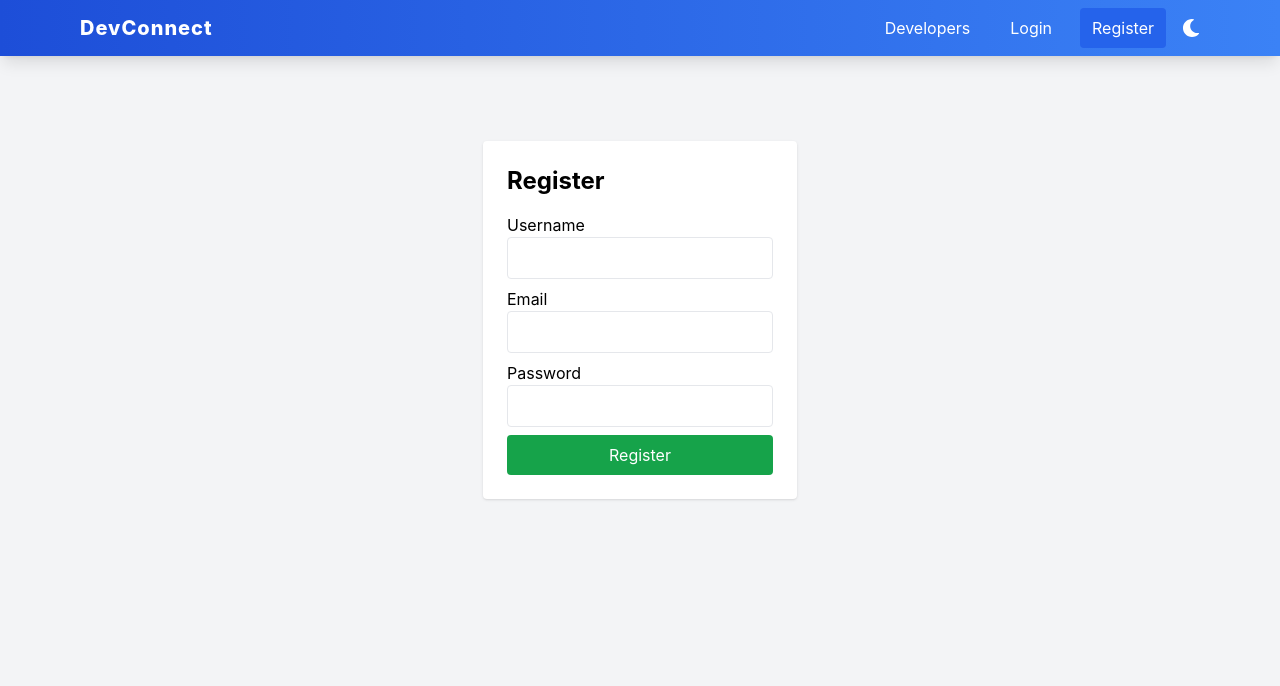
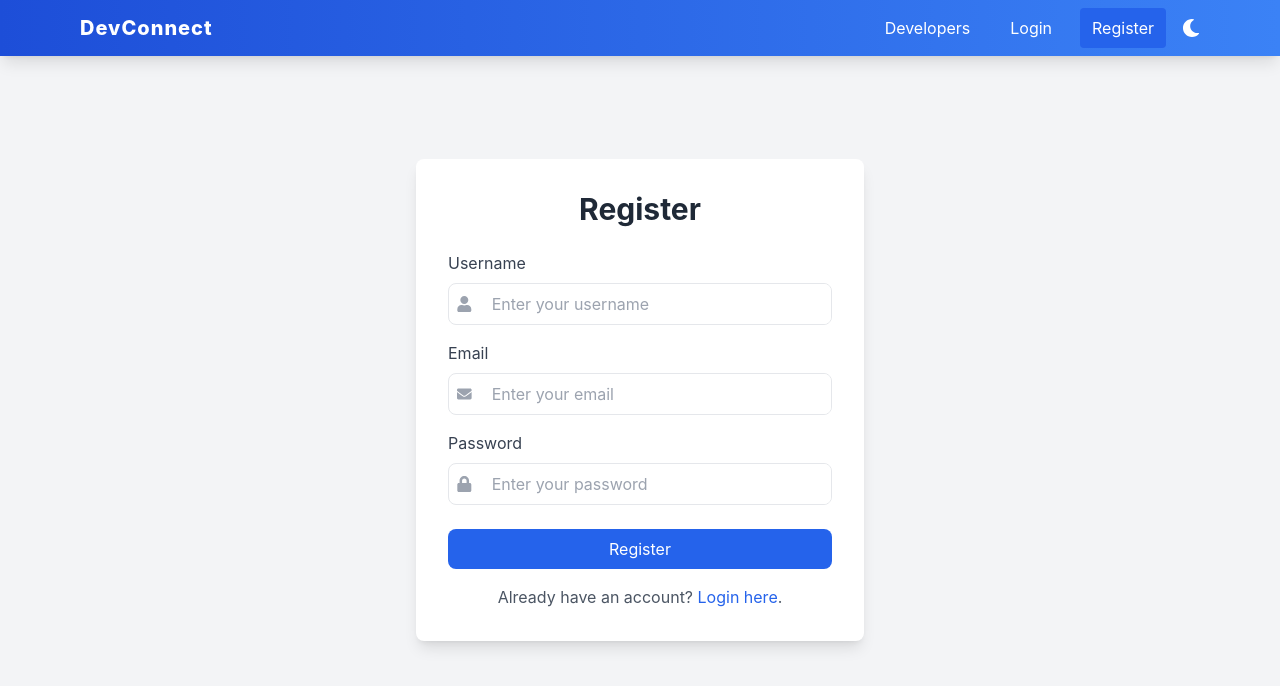
Before and after one commit to SetFodi/devconnect, a React (Create React App) app in the folder devconnect-frontend/: page /register in a window 1280 px wide. Shown: the top 686 px of the page. Built offline with nearby package versions, Linux system fonts and the light colour scheme.

Commit message:
login and register + feed authorization

```diff
--- a/devconnect-frontend/src/pages/Feed.js
+++ b/devconnect-frontend/src/pages/Feed.js
@@ -8,6 +8,7 @@ import { toast } from 'react-toastify';
 import ClipLoader from 'react-spinners/ClipLoader'; // For loading spinner
 import InfiniteScroll from 'react-infinite-scroll-component';
 import { motion, AnimatePresence } from 'framer-motion';
+import { Link } from 'react-router-dom';
 
 export default function Feed() {
   const [posts, setPosts] = useState([]);
@@ -21,14 +22,9 @@ export default function Feed() {
   const fetchPosts = async (currentPage = 1) => {
     setLoading(true);
     try {
-      const res = await axios.get(
-        auth.token
-          ? `http://localhost:5000/api/posts/me?page=${currentPage}`
-          : `http://localhost:5000/api/posts?page=${currentPage}`,
-        auth.token
-          ? { headers: { Authorization: `Bearer ${auth.token}` } }
-          : {}
-      );
+      if (!auth.token) {
+        // If not authenticated, fetch public posts or do nothing
+        const res = await axios.get(`http://localhost:5000/api/posts?page=${currentPage}`);
         const fetchedPosts = res.data;
 
         if (fetchedPosts.length === 0) {
@@ -42,6 +38,25 @@ export default function Feed() {
             return [...prev, ...newPosts];
           });
         }
+      } else {
+        // If authenticated, fetch user-specific posts
+        const res = await axios.get(`http://localhost:5000/api/posts/me?page=${currentPage}`, {
+          headers: { Authorization: `Bearer ${auth.token}` }
+        });
+        const fetchedPosts = res.data;
+
+        if (fetchedPosts.length === 0) {
+          setHasMore(false);
+        } else {
+          setPosts((prev) => {
+            // Prevent duplication by ensuring unique posts
+            const newPosts = fetchedPosts.filter(
+              (fetchedPost) => !prev.some((prevPost) => prevPost.id === fetchedPost.id)
+            );
+            return [...prev, ...newPosts];
+          });
+        }
+      }
     } catch (err) {
       console.error(err);
       toast.error('Error loading posts.');
@@ -52,6 +67,7 @@ export default function Feed() {
 
   useEffect(() => {
     fetchPosts();
+    // eslint-disable-next-line react-hooks/exhaustive-deps
   }, [auth.token]);
 
   // Handle creating a new post
@@ -96,6 +112,28 @@ export default function Feed() {
     toast.success('Post deleted successfully.');
   };
 
+  if (!auth.token) {
+    // If not authenticated, show a prompt to log in
+    return (
+      <div className="flex flex-col justify-center items-center min-h-screen bg-gray-100 dark:bg-gray-900 px-4">
+        <div className="max-w-md bg-white dark:bg-gray-800 p-8 rounded-lg shadow-lg text-center">
+          <h2 className="text-3xl font-bold mb-4 text-gray-800 dark:text-gray-100">Welcome to DevConnect!</h2>
+          <p className="text-gray-600 dark:text-gray-300 mb-6">
+            To view and interact with the developer feed, please log in or register an account.
+          </p>
+          <div className="flex justify-center space-x-4">
+            <Link to="/login" className="bg-blue-600 text-white px-4 py-2 rounded hover:bg-blue-700 transition-colors duration-300">
+              Login
+            </Link>
+            <Link to="/register" className="bg-green-600 text-white px-4 py-2 rounded hover:bg-green-700 transition-colors duration-300">
+              Register
+            </Link>
+          </div>
+        </div>
+      </div>
+    );
+  }
+
   return (
     <div className="max-w-3xl mx-auto p-4 pt-24">
       <h1 className="text-4xl font-extrabold mb-6 text-center text-gradient bg-gradient-to-r from-blue-500 to-purple-500 bg-clip-text text-transparent">
@@ -114,6 +152,7 @@ export default function Feed() {
             placeholder="Share something amazing..."
             value={newPost}
             onChange={(e) => setNewPost(e.target.value)}
+            aria-label="New Post Content"
           />
           <button
             onClick={handleCreatePost}
--- a/devconnect-frontend/src/pages/Login.js
+++ b/devconnect-frontend/src/pages/Login.js
@@ -2,55 +2,113 @@
 import React, { useState, useContext } from 'react';
 import axios from 'axios';
 import { AuthContext } from '../context/AuthContext';
-import { useNavigate } from 'react-router-dom';
+import { useNavigate, Link } from 'react-router-dom';
+import { FaEnvelope, FaLock } from 'react-icons/fa';
+import { toast } from 'react-toastify';
 
 export default function Login() {
   const [formData, setFormData] = useState({ email: '', password: '' });
   const { login } = useContext(AuthContext);
   const navigate = useNavigate();
+  const [errors, setErrors] = useState({});
 
   const handleChange = (e) => {
     setFormData({...formData, [e.target.name]: e.target.value});
+    setErrors({...errors, [e.target.name]: ''});
   };
+
+  const validate = () => {
+    const newErrors = {};
+    if (!formData.email.trim()) newErrors.email = 'Email is required';
+    if (!formData.password.trim()) newErrors.password = 'Password is required';
+    return newErrors;
+  }
 
   const handleSubmit = async (e) => {
     e.preventDefault();
+    const validationErrors = validate();
+    if(Object.keys(validationErrors).length > 0){
+      setErrors(validationErrors);
+      return;
+    }
+
     try {
+      setErrors({});
       const res = await axios.post('http://localhost:5000/api/auth/login', formData);
+      toast.success('Logged in successfully!');
       login(res.data.token, res.data.user);
       navigate('/');
     } catch (err) {
-      alert(err.response.data.message || 'Error logging in');
+      console.error(err);
+      const message = err.response?.data?.message || 'Error logging in';
+      toast.error(message);
+      if (message.includes('Invalid credentials')) {
+        setErrors({ email: message, password: message });
+      }
     }
   };
 
   return (
-    <div className="flex justify-center items-center h-[80vh]">
-      <form onSubmit={handleSubmit} className="shadow p-6 bg-white rounded">
-        <h2 className="text-2xl font-bold mb-4">Login</h2>
-        <div className="mb-2">
-          <label className="block">Email</label>
+    <div className="flex justify-center items-center min-h-screen bg-gray-100 dark:bg-gray-900 px-4">
+      <form onSubmit={handleSubmit} className="w-full max-w-md bg-white dark:bg-gray-800 p-8 rounded-lg shadow-lg">
+        <h2 className="text-3xl font-bold mb-6 text-center text-gray-800 dark:text-gray-100">Login</h2>
+
+        {/* Email Field */}
+        <div className="mb-4">
+          <label className="block text-gray-700 dark:text-gray-300 mb-2" htmlFor="email">
+            Email
+          </label>
+          <div className="flex items-center border rounded-lg overflow-hidden">
+            <FaEnvelope className="text-gray-400 mx-2" />
             <input
               type="email"
               name="email"
-            className="border w-full p-2 rounded"
+              id="email"
+              className="w-full px-3 py-2 bg-white dark:bg-gray-700 text-gray-800 dark:text-gray-100 focus:outline-none focus:ring-2 focus:ring-blue-500"
               value={formData.email}
               onChange={handleChange}
+              placeholder="Enter your email"
+              aria-invalid={errors.email ? "true" : "false"}
+              aria-describedby="email-error"
             />
           </div>
-        <div className="mb-2">
-          <label className="block">Password</label>
+          {errors.email && <p id="email-error" className="text-red-500 text-sm mt-1">{errors.email}</p>}
+        </div>
+
+        {/* Password Field */}
+        <div className="mb-6">
+          <label className="block text-gray-700 dark:text-gray-300 mb-2" htmlFor="password">
+            Password
+          </label>
+          <div className="flex items-center border rounded-lg overflow-hidden">
+            <FaLock className="text-gray-400 mx-2" />
             <input
               type="password"
               name="password"
-            className="border w-full p-2 rounded"
+              id="password"
+              className="w-full px-3 py-2 bg-white dark:bg-gray-700 text-gray-800 dark:text-gray-100 focus:outline-none focus:ring-2 focus:ring-blue-500"
               value={formData.password}
               onChange={handleChange}
+              placeholder="Enter your password"
+              aria-invalid={errors.password ? "true" : "false"}
+              aria-describedby="password-error"
             />
           </div>
-        <button className="bg-blue-600 text-white p-2 rounded hover:bg-blue-700 w-full transition-all">
+          {errors.password && <p id="password-error" className="text-red-500 text-sm mt-1">{errors.password}</p>}
+        </div>
+
+        {/* Submit Button */}
+        <button
+          type="submit"
+          className="w-full bg-blue-600 text-white py-2 rounded-lg hover:bg-blue-700 transition-colors duration-300 flex items-center justify-center"
+        >
           Login
         </button>
+
+        {/* Link to Register */}
+        <p className="mt-4 text-center text-gray-600 dark:text-gray-400">
+          Don't have an account? <Link to="/register" className="text-blue-600 dark:text-blue-400 hover:underline">Register here</Link>.
+        </p>
       </form>
     </div>
   );
--- a/devconnect-frontend/src/pages/Register.js
+++ b/devconnect-frontend/src/pages/Register.js
@@ -2,70 +2,144 @@
 import React, { useState, useContext } from 'react';
 import axios from 'axios';
 import { AuthContext } from '../context/AuthContext';
-import { useNavigate } from 'react-router-dom';
+import { useNavigate, Link } from 'react-router-dom';
+import { FaUser, FaEnvelope, FaLock } from 'react-icons/fa';
+import { toast } from 'react-toastify';
 
 export default function Register() {
   const [formData, setFormData] = useState({ username:'', email: '', password: '' });
   const { login } = useContext(AuthContext);
   const navigate = useNavigate();
+  const [errors, setErrors] = useState({});
 
   const handleChange = (e) => {
     setFormData({...formData, [e.target.name]: e.target.value});
+    setErrors({...errors, [e.target.name]: ''});
   };
+
+  const validate = () => {
+    const newErrors = {};
+    if (!formData.username.trim()) newErrors.username = 'Username is required';
+    if (!formData.email.trim()) newErrors.email = 'Email is required';
+    if (!formData.password.trim()) newErrors.password = 'Password is required';
+    else if (formData.password.length < 6) newErrors.password = 'Password must be at least 6 characters';
+    return newErrors;
+  }
 
   const handleSubmit = async (e) => {
     e.preventDefault();
+    const validationErrors = validate();
+    if(Object.keys(validationErrors).length > 0){
+      setErrors(validationErrors);
+      return;
+    }
+
     try {
-      await axios.post('http://localhost:5000/api/auth/register', formData);
-      // After successful registration, auto-login or redirect to login
-      const res = await axios.post('http://localhost:5000/api/auth/login', {
+      setErrors({});
+      const res = await axios.post('http://localhost:5000/api/auth/register', formData);
+      toast.success('Registration successful! Logging you in...');
+      // After successful registration, auto-login
+      const loginRes = await axios.post('http://localhost:5000/api/auth/login', {
         email: formData.email,
         password: formData.password
       });
-      login(res.data.token, res.data.user);
+      login(loginRes.data.token, loginRes.data.user);
       navigate('/');
     } catch (err) {
-      alert(err.response.data.message || 'Error registering');
+      console.error(err);
+      const message = err.response?.data?.message || 'Error registering';
+      toast.error(message);
+      if (message.includes('Username')) {
+        setErrors({ username: message });
+      } else if (message.includes('Email')) {
+        setErrors({ email: message });
+      }
     }
   };
 
   return (
-    <div className="flex justify-center items-center h-[80vh]">
-      <form onSubmit={handleSubmit} className="shadow p-6 bg-white rounded">
-        <h2 className="text-2xl font-bold mb-4">Register</h2>
-        <div className="mb-2">
-          <label className="block">Username</label>
+    <div className="flex justify-center items-center min-h-screen bg-gray-100 dark:bg-gray-900 px-4">
+      <form onSubmit={handleSubmit} className="w-full max-w-md bg-white dark:bg-gray-800 p-8 rounded-lg shadow-lg">
+        <h2 className="text-3xl font-bold mb-6 text-center text-gray-800 dark:text-gray-100">Register</h2>
+
+        {/* Username Field */}
+        <div className="mb-4">
+          <label className="block text-gray-700 dark:text-gray-300 mb-2" htmlFor="username">
+            Username
+          </label>
+          <div className="flex items-center border rounded-lg overflow-hidden">
+            <FaUser className="text-gray-400 mx-2" />
             <input
               type="text"
               name="username"
-            className="border w-full p-2 rounded"
+              id="username"
+              className="w-full px-3 py-2 bg-white dark:bg-gray-700 text-gray-800 dark:text-gray-100 focus:outline-none focus:ring-2 focus:ring-blue-500"
               value={formData.username}
               onChange={handleChange}
+              placeholder="Enter your username"
+              aria-invalid={errors.username ? "true" : "false"}
+              aria-describedby="username-error"
             />
           </div>
-        <div className="mb-2">
-          <label className="block">Email</label>
+          {errors.username && <p id="username-error" className="text-red-500 text-sm mt-1">{errors.username}</p>}
+        </div>
+
+        {/* Email Field */}
+        <div className="mb-4">
+          <label className="block text-gray-700 dark:text-gray-300 mb-2" htmlFor="email">
+            Email
+          </label>
+          <div className="flex items-center border rounded-lg overflow-hidden">
+            <FaEnvelope className="text-gray-400 mx-2" />
             <input
               type="email"
               name="email"
-            className="border w-full p-2 rounded"
+              id="email"
+              className="w-full px-3 py-2 bg-white dark:bg-gray-700 text-gray-800 dark:text-gray-100 focus:outline-none focus:ring-2 focus:ring-blue-500"
               value={formData.email}
               onChange={handleChange}
+              placeholder="Enter your email"
+              aria-invalid={errors.email ? "true" : "false"}
+              aria-describedby="email-error"
             />
           </div>
-        <div className="mb-2">
-          <label className="block">Password</label>
+          {errors.email && <p id="email-error" className="text-red-500 text-sm mt-1">{errors.email}</p>}
+        </div>
+
+        {/* Password Field */}
+        <div className="mb-6">
+          <label className="block text-gray-700 dark:text-gray-300 mb-2" htmlFor="password">
+            Password
+          </label>
+          <div className="flex items-center border rounded-lg overflow-hidden">
+            <FaLock className="text-gray-400 mx-2" />
             <input
               type="password"
               name="password"
-            className="border w-full p-2 rounded"
+              id="password"
+              className="w-full px-3 py-2 bg-white dark:bg-gray-700 text-gray-800 dark:text-gray-100 focus:outline-none focus:ring-2 focus:ring-blue-500"
               value={formData.password}
               onChange={handleChange}
+              placeholder="Enter your password"
+              aria-invalid={errors.password ? "true" : "false"}
+              aria-describedby="password-error"
             />
           </div>
-        <button className="bg-green-600 text-white p-2 rounded hover:bg-green-700 w-full transition-all">
+          {errors.password && <p id="password-error" className="text-red-500 text-sm mt-1">{errors.password}</p>}
+        </div>
+
+        {/* Submit Button */}
+        <button
+          type="submit"
+          className="w-full bg-blue-600 text-white py-2 rounded-lg hover:bg-blue-700 transition-colors duration-300 flex items-center justify-center"
+        >
           Register
         </button>
+
+        {/* Link to Login */}
+        <p className="mt-4 text-center text-gray-600 dark:text-gray-400">
+          Already have an account? <Link to="/login" className="text-blue-600 dark:text-blue-400 hover:underline">Login here</Link>.
+        </p>
       </form>
     </div>
   );
```
Lines whose indentation alone changed are shown as unchanged.
